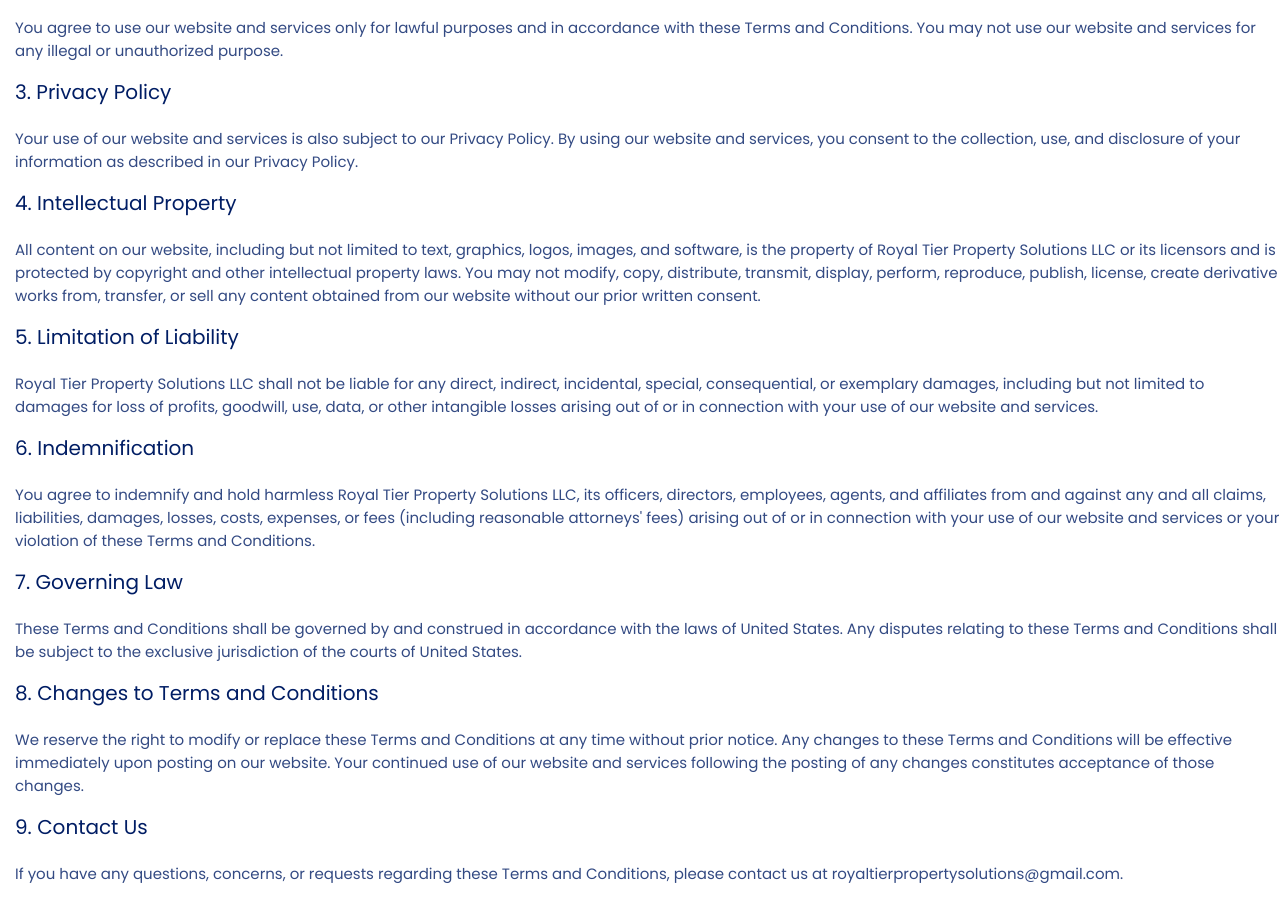
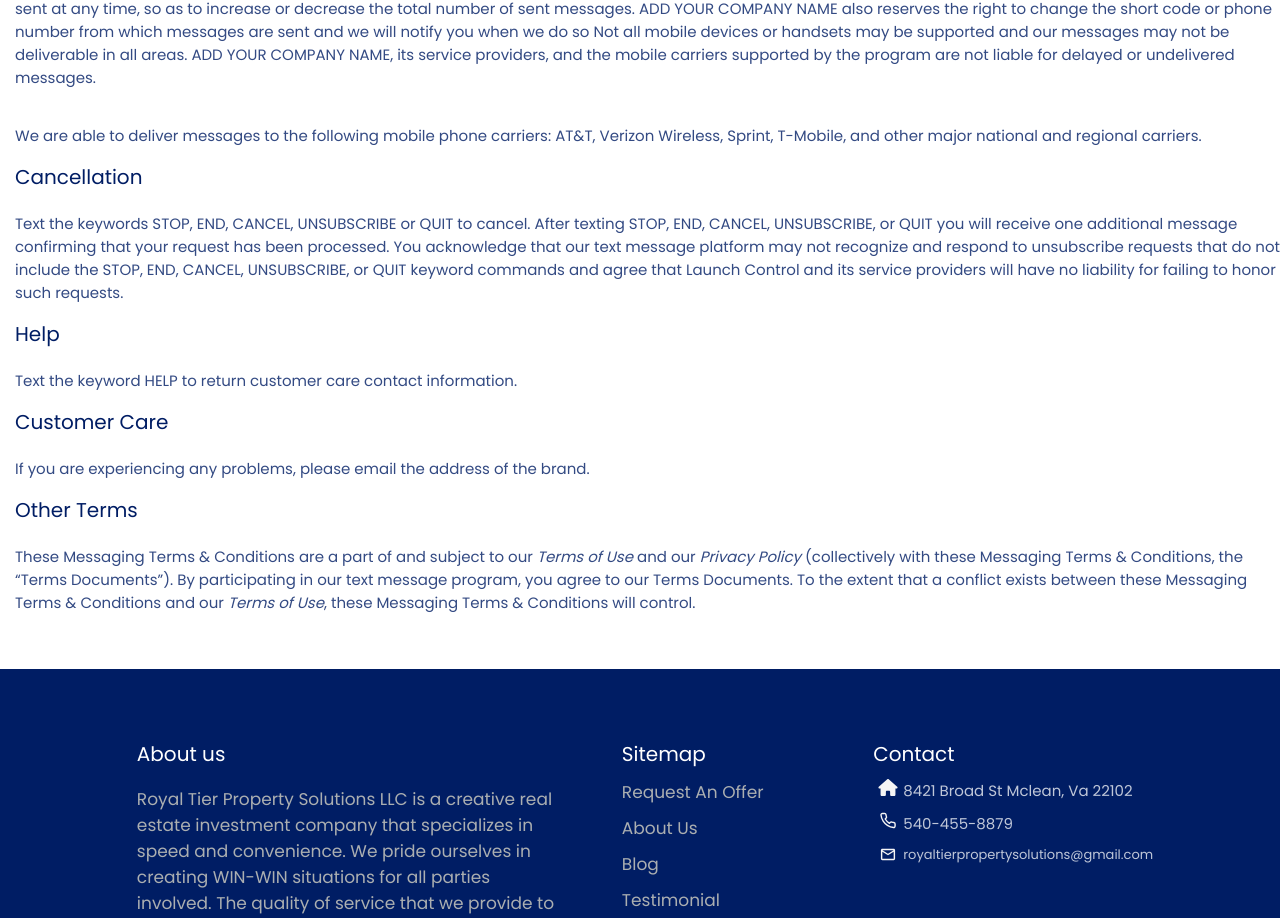
Before and after one commit to eliteslayer10/royaltpsolutions, a React (Create React App) app: page /terms-and-conditions in a window 1280 px wide. Shown: the part 856-1774 px from the top of the page. Built offline with nearby package versions, Linux system fonts and the light colour scheme.

Commit message:
Content Change

```diff
--- a/src/components/Text-for-Privacy-Policy/Textprivacy.js
+++ b/src/components/Text-for-Privacy-Policy/Textprivacy.js
@@ -8,19 +8,17 @@
                 <div className='Image-Text-Section'>
 
                     <div className='Text-Section'>
-                        <span className='Title'>Our Commitment to Privacy</span>
-                        <p className='Text'>Royal Tier Property Solutions LLC (“we,” “our,” or “us”) is committed to protecting the privacy and security of your personal information. This Privacy Policy outlines the types of information we collect from you, how we use and protect that information, and your rights regarding your personal data. By using our website and services, you consent to the practices described in this policy.</p>
+                        <span className='Title'>Messaging Privacy Policy</span>
+                        <p className='Text'>This Messaging Program Privacy Policy explains how ADD YOUR COMPANY NAME collects and uses information about you in relation to its text message marketing program (the “Messaging Service”). We use a third-party service called Launch Control to provide the Messaging Service to you. For the purposes of the Messaging Service, Launch Control acts as our service provider and data processor of your information.</p>
 
                     </div>
                 </div>
                 <div className='Image-Text-Section'>
                     <div className='Text-Section'>
-                        <span className='Title'>Information We Collect</span>
-                        <p className='Text'>When you visit our website or use our services, we may collect certain types of information:</p>
-                        <p className='Text'>Personal Information: We may collect personal information, such as your name, email address, phone number, and other contact details, only when you voluntarily provide it to us through forms or other means on our website.</p>
-
-
-
+                        <span className='Title'>Collection of Information</span>
+                        <p className='Text'>We collect various information on our behalf from and about you, including information you directly provide when you use the Messaging Service. For example, we collect the phone number and email address you provided when signing up for the Messaging Service. When you send messages via the Messaging Service, we will also collect your messaging history and any information included in those messages.</p>
+                        <p className='Text'>We may also collect information about you using cookies or similar technologies. Cookies are pieces of information that are stored by your browser on the hard drive or memory of your device. Cookies enable personalization of your experience on the Messaging Service (e.g., sending you personalized text messages such as shopping cart reminders).</p>
+                        <p className='Text'>If you participate in a contest, sweepstakes, research study, or email survey associated with the Messaging Service, we will collect basic contact information and any other information you choose to provide in connection with these activities. We will also collect your contact information if you contact us with questions about the Messaging Service or for customer service.</p>
                     </div>
 
                 </div>
@@ -32,50 +30,60 @@
                         <p className='Text'>To facilitate property transactions: The property-related information we collect is used to complete the buying process, including property assessments and necessary documentation.</p>
                         <p className='Text'>To improve our services: We may use the information to enhance and customize our services, website content, and user experience.</p>
                         <p className='Text'>To communicate with you: We may use your contact information to respond to your inquiries, provide updates on property purchases, and share relevant information.</p>
+                    </div>
 
-
+                </div>
+                <div className='Image-Text-Section'>
+                    <div className='Text-Section'>
+                        <span className='Title'>Use of Information</span>
+                        <p className='Text'>We use your information to deliver, analyze, maintain, and support the Messaging Service. We may also use your information to enhance the Messaging Service features and customize and personalize your experiences on the Messaging Service.</p>
 
                     </div>
 
                 </div>
                 <div className='Image-Text-Section'>
                     <div className='Text-Section'>
-                        <span className='Title'>Opt-In for Marketing Text Messages</span>
-                        <p className='Text'>By submitting the contact form and signing up for texts, you consent to receive marketing text messages from Royal Tier Property Solutions LLC at the number provided. Consent is not a condition of purchase. Message and data rates may apply. You can unsubscribe at any time by replying STOP to the received SMS (texts) or clicking the unsubscribe link (where available) in the marketing text messages.</p>
-
-                    </div>
-
-                </div>
-                <div className='Image-Text-Section'>
-                    <div className='Text-Section'>
-                        <span className='Title'>Opt-In Information and Third-Party Sharing</span>
-                        <p className='Text'>We respect your privacy choices, especially concerning the sharing of your personal information. Any information you provide through opt-in consent will not be shared with third parties for marketing or promotional purposes.</p>
+                        <span className='Title'>Sharing of Information</span>
+                        <p className='Text'>We may share, transfer, or disclose your information, if you consent to us doing so, as well as in the following circumstances:</p>
+                        <p className='Text'>Service Providers. We may share your information with third parties to help us provide the Messaging Service to you.</p>
+                        <p className='Text'>Legal Requirement and Protection of ADD YOUR COMPANY NAME and Others We may disclose your information as we believe such disclosure is necessary or appropriate to:
+                        <br/>(i) comply with applicable law and legal processes; <br/>(ii) respond to requests from public and government authorities, including public and government authorities outside your country of residence; <br/>(iii) enforce a contract with us; <br/>(iv) protect our rights, privacy, safety, or property, and/or that of our affiliates, you or others; and <br/>(v) allow us to pursue available remedies or limit the damages that we may sustain.</p>
+                        <p className='Text'>From time to time, we may share aggregate or de-identified information about the use of the Messaging Service and such aggregated or de-identified information may be shared with any third party, including advertisers, promotional partners, and sponsors.</p>
+                        <p className='Text'>No mobile information will be shared with third parties/affiliates for marketing/promotional purposes. All the above categories exclude text messaging originator opt-in data and consent. This information will not be shared with any third parties.</p>
                     </div>
                 </div>
                 <div className='Image-Text-Section'>
                     <div className='Text-Section'>
-                        <span className='Title'>Data Security</span>
-                        <p className='Text'>We take reasonable measures to protect your personal information from unauthorized access, alteration, disclosure, or destruction. However, no method of transmission over the Internet or electronic storage is entirely secure, and we cannot guarantee absolute security.</p>
+                        <span className='Title'>Protection of Information</span>
+                        <p className='Text'>We take a variety of physical, technical, administrative, and organizational security measures based on the sensitivity of the information we collect to protect your information against accidental or unlawful destruction or accidental loss, alteration, unauthorized disclosure, or access. Unfortunately, no online activity can be guaranteed to be 100% secure. While we strive to protect your information against unauthorized use or disclosure, we cannot ensure or warrant the security of any information you provide. We do not accept liability for unintentional disclosure.</p>
                     </div>
                 </div>
                 <div className='Image-Text-Section'>
                     <div className='Text-Section'>
-                        <span className='Title'>Your Rights</span>
-                        <p className='Text'>You have the right to access, update, correct, and delete your personal information we hold. If you wish to exercise any of these rights, please contact us at royaltierpropertysolutions@gmail.com.</p>
+                        <span className='Title'>Retention of Information</span>
+                        <p className='Text'>We retain your information for as long as you participate in the Messaging Service or as needed to comply with applicable legal obligations. We will also retain and use your information as necessary to resolve disputes, protect us and our customers, and enforce our agreements.</p>
                     </div>
                 </div>
                 <div className='Image-Text-Section'>
                     <div className='Text-Section'>
-                        <span className='Title'>Changes to this Privacy Policy</span>
-                        <p className='Text'>We may update this Privacy Policy from time to time to reflect changes in our practices or for other operational, legal, or regulatory reasons. The updated policy will be posted on our website, and the effective date will be revised accordingly.</p>
+                        <span className='Title'>Choices and Controls</span>
+                        <p className='Text'>Consent to receive automated marketing text messages is not a condition of any purchase. You can opt-out of receiving further commercial text messages via the Messaging Service by responding to any of our text messages with any of the following replies: STOP, END, CANCEL, UNSUBSCRIBE, or QUIT.</p>
                     </div>
                 </div>
                 <div className='Image-Text-Section'>
                     <div className='Text-Section'>
-                        <span className='Title'>Contact Us</span>
-                        <p className='Text'>If you have any questions, concerns, or requests related to this Privacy Policy, please contact us at royaltierpropertysolutions@gmail.com</p>
+                        <span className='Title'>Text Message Campaign Data Selling</span>
+                        <p className='Text'>If you sign up to receive text messages from us, we will not sell Personal Information collected specifically in connection with such service, including your mobile telephone number or consent data, to any third party, and we will not share such Personal Information with any third party for cross-context behavioral advertising or targeted advertising purposes.</p>
                     </div>
                 </div>
+                <div className='Image-Text-Section'>
+                    <div className='Text-Section'>
+                        <span className='Title'>CONTACT US</span>
+                        <p className='Text'>If you have any questions, concerns, or requests related to this Privacy Policy, please contact us at YOUR EMAIL ADDRESS</p>
+                        <p className='Text'>Last Updated: 12/9/2023</p>
+                    </div>
+                </div>
+
             </div>
         </CardsStyled>
     )
--- a/src/components/Text-for-terms-and-conditions/Termsandconditions.js
+++ b/src/components/Text-for-terms-and-conditions/Termsandconditions.js
@@ -8,67 +8,39 @@
                 <div className='Image-Text-Section'>
 
                     <div className='Text-Section'>
-                        <span className='Title'>1. Acceptance of Terms</span>
-                        <p className='Text'>By accessing or using our website and services, you agree to be bound by these Terms and Conditions. If you do not agree with any part of these Terms and Conditions, you may not access or use our website and services.</p>
+                        <span className='Title'>ADD YOUR COMPANY NAME Messaging Terms & Conditions</span>
+                        <p className='Text'>You agree to receive recurring automated promotional and personalized marketing text (e.g., SMS and MMS) messages (e.g. cart reminders) from ADD YOUR BRAND NAME/DBA, a brand owned and operated by ADD YOUR COMPANY NAME, including text messages that may be sent using an automatic telephone dialing system, to the mobile telephone number you provided when signing up or any other number that you designate. Consent to receive automated marketing text messages is not a condition of any purchase. Msg & Data rates may apply. Message frequency will vary. ADD YOUR COMPANY NAME reserves the right to alter the frequency of messages sent at any time, so as to increase or decrease the total number of sent messages. ADD YOUR COMPANY NAME also reserves the right to change the short code or phone number from which messages are sent and we will notify you when we do so Not all mobile devices or handsets may be supported and our messages may not be deliverable in all areas. ADD YOUR COMPANY NAME, its service providers, and the mobile carriers supported by the program are not liable for delayed or undelivered messages.</p>
+                        <p className='Text'>We are able to deliver messages to the following mobile phone carriers: AT&T, Verizon Wireless, Sprint, T-Mobile, and other major national and regional carriers.</p>
 
                     </div>
                 </div>
                 <div className='Image-Text-Section'>
                     <div className='Text-Section'>
-                        <span className='Title'>2. Use of Website and Services</span>
-                        <p className='Text'>You agree to use our website and services only for lawful purposes and in accordance with these Terms and Conditions. You may not use our website and services for any illegal or unauthorized purpose.</p>
+                        <span className='Title'>Cancellation</span>
+                        <p className='Text'>Text the keywords STOP, END, CANCEL, UNSUBSCRIBE or QUIT to cancel. After texting STOP, END, CANCEL, UNSUBSCRIBE, or QUIT you will receive one additional message confirming that your request has been processed. You acknowledge that our text message platform may not recognize and respond to unsubscribe requests that do not include the STOP, END, CANCEL, UNSUBSCRIBE, or QUIT keyword commands and agree that Launch Control and its service providers will have no liability for failing to honor such requests.</p>
                     </div>
 
                 </div>
 
                 <div className='Image-Text-Section'>
                     <div className='Text-Section'>
-                        <span className='Title'>3. Privacy Policy</span>
-                        <p className='Text'>Your use of our website and services is also subject to our Privacy Policy. By using our website and services, you consent to the collection, use, and disclosure of your information as described in our Privacy Policy.</p>
+                        <span className='Title'>Help</span>
+                        <p className='Text'>Text the keyword HELP to return customer care contact information.</p>
                     </div>
 
                 </div>
                 <div className='Image-Text-Section'>
                     <div className='Text-Section'>
-                        <span className='Title'>4. Intellectual Property</span>
-                        <p className='Text'>All content on our website, including but not limited to text, graphics, logos, images, and software, is the property of Royal Tier Property Solutions LLC or its licensors and is protected by copyright and other intellectual property laws. You may not modify, copy, distribute, transmit, display, perform, reproduce, publish, license, create derivative works from, transfer, or sell any content obtained from our website without our prior written consent.</p>
+                        <span className='Title'>Customer Care</span>
+                        <p className='Text'>If you are experiencing any problems, please email the address of the brand.</p>
 
                     </div>
 
                 </div>
                 <div className='Image-Text-Section'>
                     <div className='Text-Section'>
-                        <span className='Title'>5. Limitation of Liability</span>
-                        <p className='Text'>Royal Tier Property Solutions LLC shall not be liable for any direct, indirect, incidental, special, consequential, or exemplary damages, including but not limited to damages for loss of profits, goodwill, use, data, or other intangible losses arising out of or in connection with your use of our website and services.</p>
-                    </div>
-                </div>
-                <div className='Image-Text-Section'>
-                    <div className='Text-Section'>
-                        <span className='Title'>6. Indemnification</span>
-                        <p className='Text'>You agree to indemnify and hold harmless Royal Tier Property Solutions LLC, its officers, directors, employees, agents, and affiliates from and against any and all claims, liabilities, damages, losses, costs, expenses, or fees (including reasonable attorneys' fees) arising out of or in connection with your use of our website and services or your violation of these Terms and Conditions.</p>
-                    </div>
-                </div>
-                <div className='Image-Text-Section'>
-                    <div className='Text-Section'>
-                        <span className='Title'>7. Governing Law</span>
-                        <p className='Text'>These Terms and Conditions shall be governed by and construed in accordance with the laws of United States. Any disputes relating to these Terms and Conditions shall be subject to the exclusive jurisdiction of the courts of United States.</p>
-                    </div>
-                </div>
-                <div className='Image-Text-Section'>
-                    <div className='Text-Section'>
-                        <span className='Title'>8. Changes to Terms and Conditions</span>
-                        <p className='Text'>We reserve the right to modify or replace these Terms and Conditions at any time without prior notice. Any changes to these Terms and Conditions will be effective immediately upon posting on our website. Your continued use of our website and services following the posting of any changes constitutes acceptance of those changes.</p>
-                    </div>
-                </div>
-                <div className='Image-Text-Section'>
-                    <div className='Text-Section'>
-                        <span className='Title'>9. Contact Us</span>
-                        <p className='Text'>If you have any questions, concerns, or requests regarding these Terms and Conditions, please contact us at royaltierpropertysolutions@gmail.com.</p>
-                    </div>
-                </div>
-                <div className='Image-Text-Section'>
-                    <div className='Text-Section'>
-                        <p className='Text'>By using our website and services, you acknowledge that you have read, understood, and agree to be bound by these Terms and Conditions.</p>
+                        <span className='Title'>Other Terms</span>
+                        <p className='Text'>These Messaging Terms & Conditions are a part of and subject to our <em>Terms of Use</em> and our <em>Privacy Policy</em> (collectively with these Messaging Terms & Conditions, the “Terms Documents”). By participating in our text message program, you agree to our Terms Documents. To the extent that a conflict exists between these Messaging Terms & Conditions and our <em>Terms of Use</em>, these Messaging Terms & Conditions will control.</p>
                     </div>
                 </div>
             </div>
```
